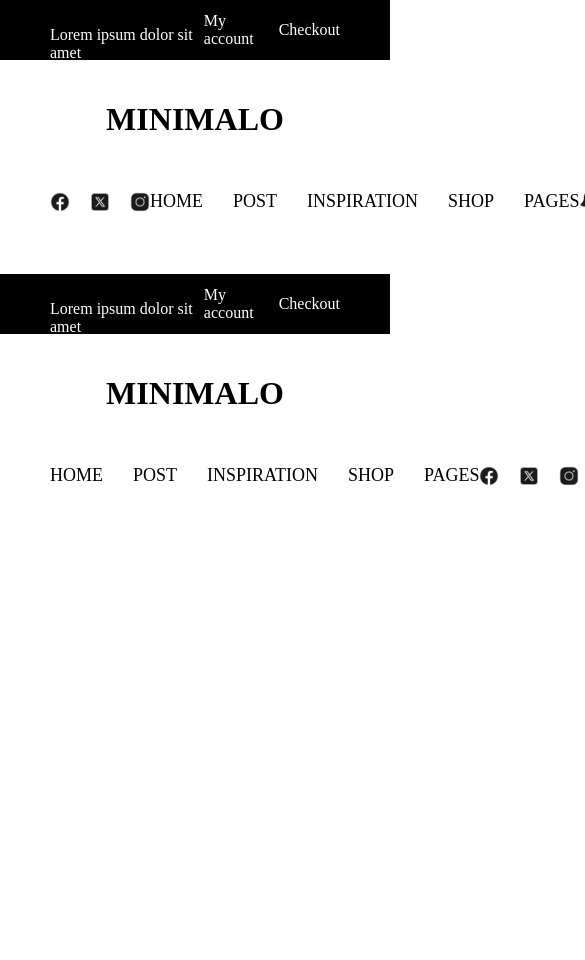
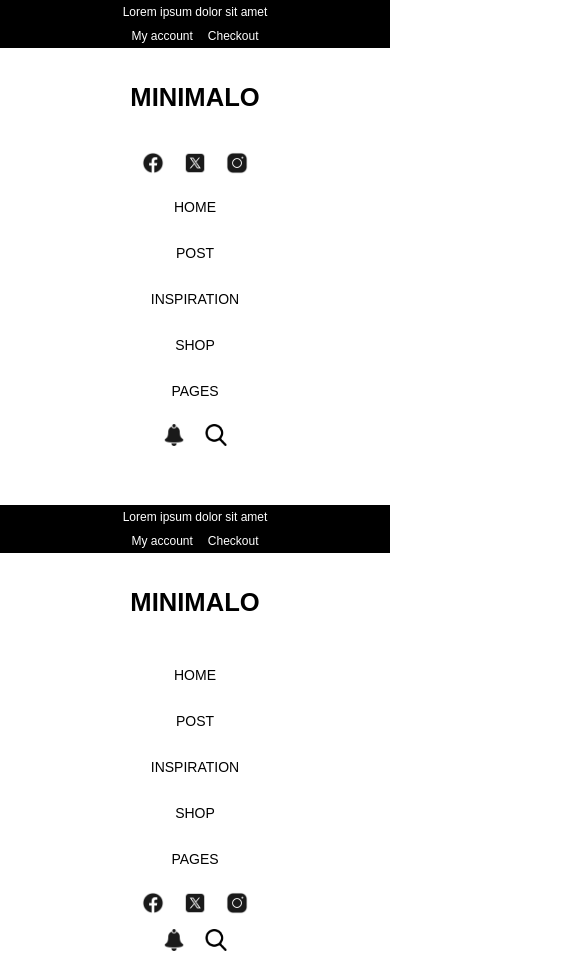
Before and after one commit to Joelnkiere/minimalo, a plain HTML site: page index.html in a window 390 px wide. Shown: the top 960 px of the page, 585 px wide, since content can reach past the window. Before the commit the page ends 844 px from the top, so only its background shows below. Drawn offline with Linux system fonts and the light colour scheme.

Commit message:
le responsive

```diff
--- a/style.css
+++ b/style.css
@@ -1,79 +1,271 @@
-body{
+/* Reset et styles de base */
+body {
     margin: 0;
     padding: 0;
+    font-family: Arial, sans-serif;
+}
 
-}
-.header{
+/* Styles généraux */
+.header {
     display: flex;
     flex-direction: column;
     gap: 20px;
 }
-.header-sticky{
+
+.header-sticky {
     margin-bottom: 50px;
 }
-.padding{
+
+.padding {
     padding: 10px 50px;
 }
-.contact{
+
+.contact {
     background-color: black;
     color: white;
     display: flex;
     justify-content: space-between;
-
+    align-items: center;
     height: 40px;
 }
-.droite{
+
+.gauche p {
+    margin: 0;
+    font-size: 14px;
+}
+
+.droite {
     display: flex;
     align-items: center;
     gap: 20px;
 }
-.droite a{
+
+.droite a {
     text-decoration: none;
     color: white;
+    font-size: 14px;
 }
-.navigation{
+
+.text {
+    text-align: center;
+}
+
+.text h1 {
+    margin: 20px 0;
+    font-size: 2.5rem;
+    font-weight: bold;
+}
+
+.navigation {
     display: flex;
     flex-direction: row;
     align-items: center;
     justify-content: space-between;
+}
 
-}
-.navigation-list{
-display:flex;
+.navigation-list {
+    display: flex;
     flex-direction: row;
     list-style: none;
     gap: 30px;
     padding: 0;
     margin: 0;
 }
-.navigation-list li a{
+
+.navigation-list li a {
     text-decoration: none;
     color: black;
     font-weight: 500;
     font-size: 18px;
 }
-.social{
+
+.social {
     display: flex;
     flex-direction: row;
     gap: 20px;
     align-items: center;
 }
-.notification{
+
+.notification {
     display: flex;
     flex-direction: row;
     gap: 20px;
     align-items: center;
 }
-img{
-    width: 20px;
-    height: 20px;
-}
-.text{
-    text-align: center;
-}
-.icons{
+
+.icons {
     display: flex;
     flex-direction: row;
     gap: 30px;
     align-items: center;
 }
+
+img {
+    width: 20px;
+    height: 20px;
+}
+
+/* Desktop (min-width: 1025px) */
+@media (min-width: 1025px) {
+    .header .padding {
+        padding: 10px 80px;
+    }
+
+    .header .text h1 {
+        font-size: 3rem;
+    }
+
+    .header .navigation-list {
+        gap: 40px;
+    }
+
+    .header .navigation-list li a {
+        font-size: 20px;
+    }
+}
+
+/* Tablette (769px - 1024px) */
+@media (min-width: 769px) and (max-width: 1024px) {
+    .header .padding {
+        padding: 10px 30px;
+    }
+
+    .header .text h1 {
+        font-size: 2.5rem;
+    }
+
+    .header .navigation-list {
+        gap: 25px;
+    }
+
+    .header .navigation-list li a {
+        font-size: 17px;
+    }
+
+    .header .icons {
+        gap: 20px;
+    }
+
+    .header .social {
+        gap: 15px;
+    }
+
+    .header .notification {
+        gap: 15px;
+    }
+}
+
+/* Mobile (max-width: 768px) */
+@media (max-width: 768px) {
+    .header .padding {
+        padding: 8px 15px;
+    }
+
+    .header .contact {
+        flex-direction: column;
+        height: auto;
+        padding: 15px;
+        gap: 10px;
+    }
+
+    .header .gauche p {
+        font-size: 12px;
+        text-align: center;
+    }
+
+    .header .droite {
+        justify-content: center;
+        gap: 15px;
+    }
+
+    .header .droite a {
+        font-size: 12px;
+    }
+
+    .header .text h1 {
+        font-size: 2rem;
+        margin: 20px 0;
+    }
+
+    .header .navigation {
+        flex-direction: column;
+        gap: 20px;
+        align-items: center;
+    }
+
+    .header .navigation-list {
+        flex-direction: row;
+        flex-wrap: wrap;
+        justify-content: center;
+        gap: 15px;
+        width: 100%;
+    }
+
+    .header .navigation-list li a {
+        font-size: 15px;
+        padding: 8px 12px;
+    }
+
+    .header .icons {
+        flex-direction: row;
+        gap: 25px;
+        justify-content: center;
+        width: 100%;
+    }
+
+    .header .social {
+        gap: 15px;
+    }
+
+    .header .notification {
+        gap: 15px;
+    }
+}
+
+/* Petit mobile (max-width: 480px) */
+@media (max-width: 480px) {
+    .header .padding {
+        padding: 5px 10px;
+    }
+
+    .header .text h1 {
+        font-size: 1.6rem;
+        margin: 15px 0;
+    }
+
+    .header .navigation {
+        gap: 15px;
+    }
+
+    .header .navigation-list {
+        flex-direction: column;
+        gap: 10px;
+    }
+
+    .header .navigation-list li a {
+        font-size: 14px;
+        padding: 10px;
+        display: block;
+        text-align: center;
+    }
+
+    .header .icons {
+        flex-direction: column;
+        gap: 15px;
+    }
+
+    .header .social {
+        justify-content: center;
+        gap: 20px;
+    }
+
+    .header .notification {
+        justify-content: center;
+        gap: 20px;
+    }
+
+    .header img {
+        width: 22px;
+        height: 22px;
+    }
+}
```
Lines whose indentation alone changed are shown as unchanged.
